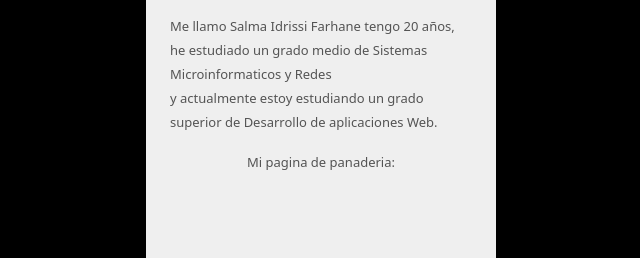
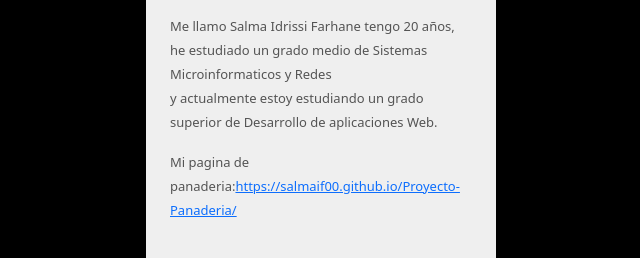
Before and after one commit to SalmaIF00/Sobre_mi, a plain HTML site: page index.html in a window 1280 px wide. Shown: the part 277-535 px from the top of the page, without its empty margins (319-959 px from the left). Drawn offline with nearby package versions, Linux system fonts and the light colour scheme.

Commit message:
Update index.html

```diff
--- a/index.html
+++ b/index.html
@@ -17,7 +17,7 @@
             <div class=" image d-flex flex-column justify-content-center align-items-center"> <button class="btn btn-secondary"> <img src="./IMG/fotoperfil.PNG" height="100" width="100" style="border-radius: 50px;"/></button> <span class="name mt-3">Salma Idrissi Farhane</span> <span class="idd">@SalmaIF00</span>
 
                 <div class="text mt-3"> <span>Me llamo Salma Idrissi Farhane tengo 20 años, he estudiado un grado medio de Sistemas Microinformaticos y Redes<br>  y actualmente estoy estudiando un grado superior de Desarrollo de aplicaciones Web.</span> </div>
-                      <div class="text mt-3"> <span>Mi pagina de panaderia:<a href="https://salmaif00.github.io/Proyecto-Panaderia/"></a> </span> </div><br><br><br>
+                      <div class="text mt-3"> <span>Mi pagina de panaderia:<a href="https://salmaif00.github.io/Proyecto-Panaderia/">https://salmaif00.github.io/Proyecto-Panaderia/</a> </span> </div><br><br><br>
                 <div class="gap-3 mt-3 icons d-flex flex-row justify-content-center align-items-center"> <span><a href="https://github.com/SalmaIF00"><img src="./IMG/git.png" height="60" width="60" style="border-radius: 50px;"></a></span>
                     <span><a href="https://www.instagram.com/_nourishx/"><img src="./IMG/insta.png" height="40" width="40" style="border-radius: 20%;"></a></span> <br>
                     <span><a href="https://www.linkedin.com/mwlite/in/salma-idrissi-farhane-b37233224/"><img src="./IMG/linkedin.png" height="40" width="40"  style="border-radius: 20%;"></a></span><br>
```
